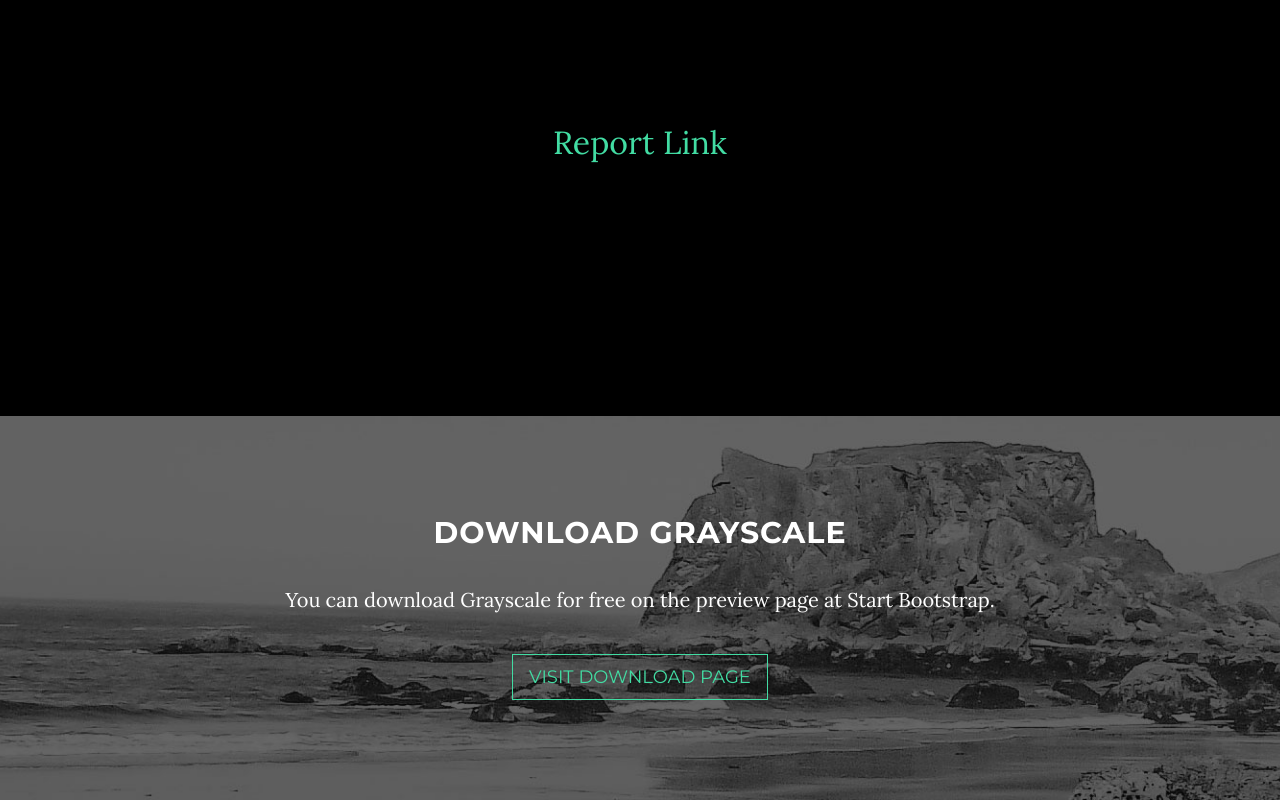
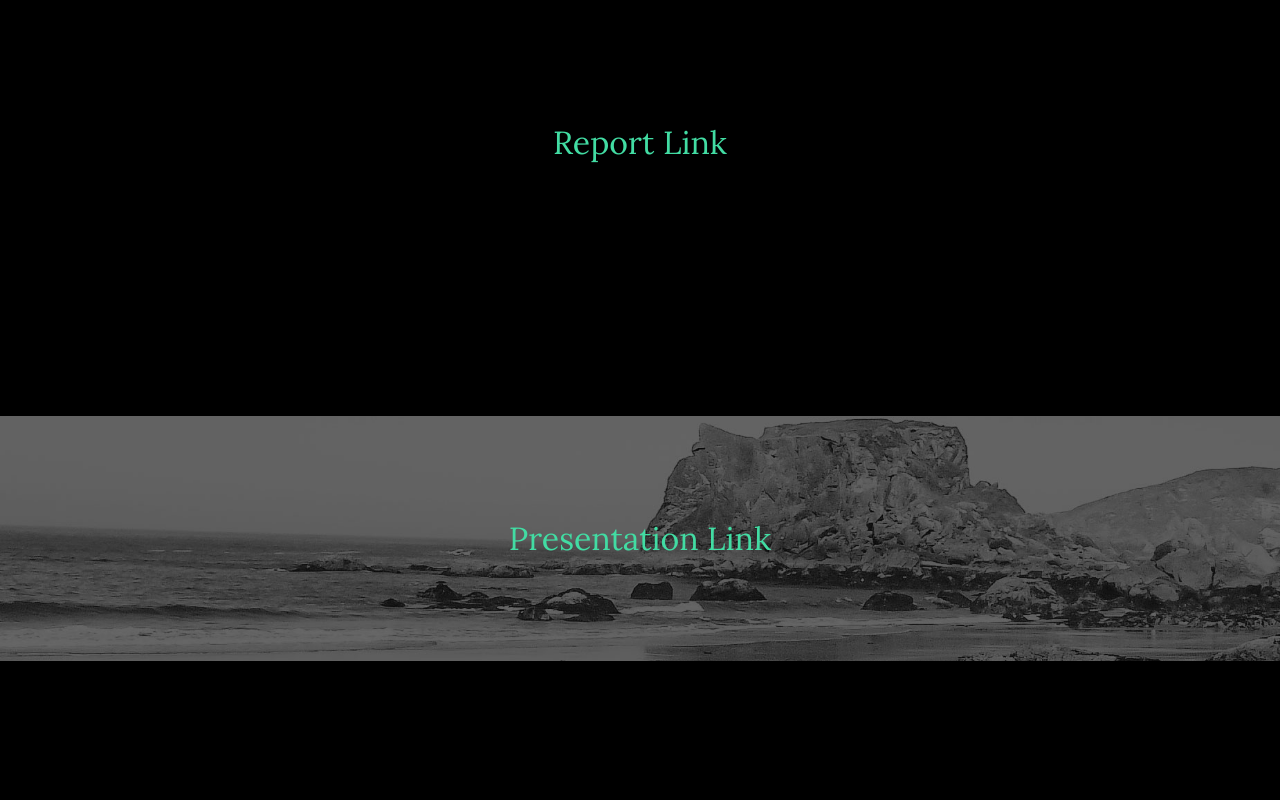
Before and after one commit to pguinto1/pguinto1.github.io, a website: page index.html in a window 1280 px wide. Shown: the part 930-1730 px from the top of the page. After the commit the page ends 1591 px from the top, so only its background shows below. Drawn offline with Linux system fonts and the light colour scheme.

Commit message:
Update index.html

```diff
--- a/index.html
+++ b/index.html
@@ -9,7 +9,7 @@
     <meta name="description" content="">
     <meta name="author" content="">
 
-    <title>Overview of <i>Modeling Human Motion Using a Multiple Method Approach</i></title>
+    <title>Overview of Modeling Human Motion Using a Multiple Method Approach</title>
 
     <!-- Bootstrap Core CSS -->
     <link href="vendor/bootstrap/css/bootstrap.min.css" rel="stylesheet">
@@ -97,9 +97,7 @@
         <div class="download-section">
             <div class="container">
                 <div class="col-lg-8 col-lg-offset-2">
-                    <h2>Download Grayscale</h2>
-                    <p>You can download Grayscale for free on the preview page at Start Bootstrap.</p>
-                    <a href="http://startbootstrap.com/template-overviews/grayscale/" class="btn btn-default btn-lg">Visit Download Page</a>
+                   <a href ="https://github.com/pguinto1/pguinto1.github.io/blob/master/Adaptive%20Human%20Motion%20Prediction%20using%20Multiple%20Model%20Approaches.pdf">Presentation Link</a>
                 </div>
             </div>
         </div>
```
